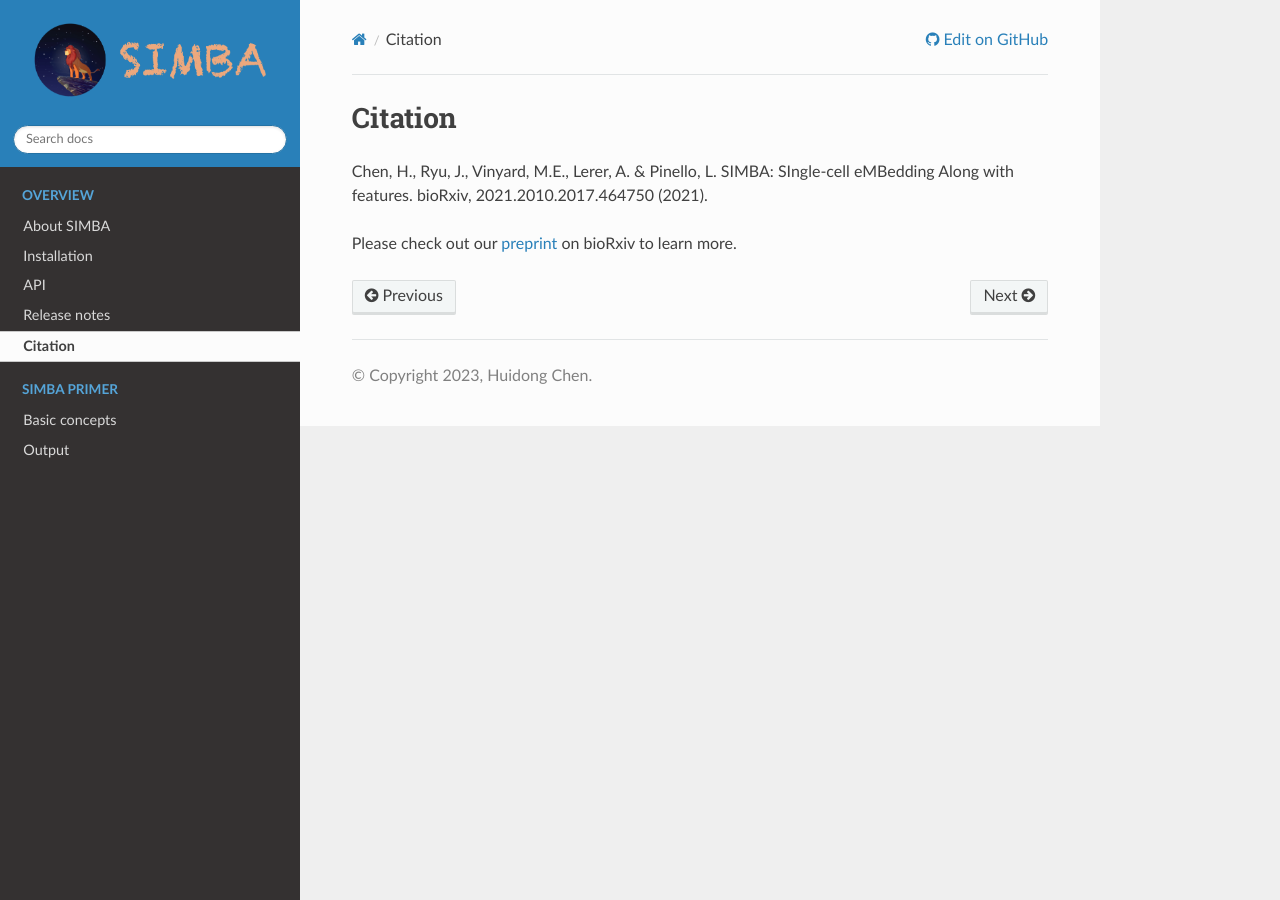
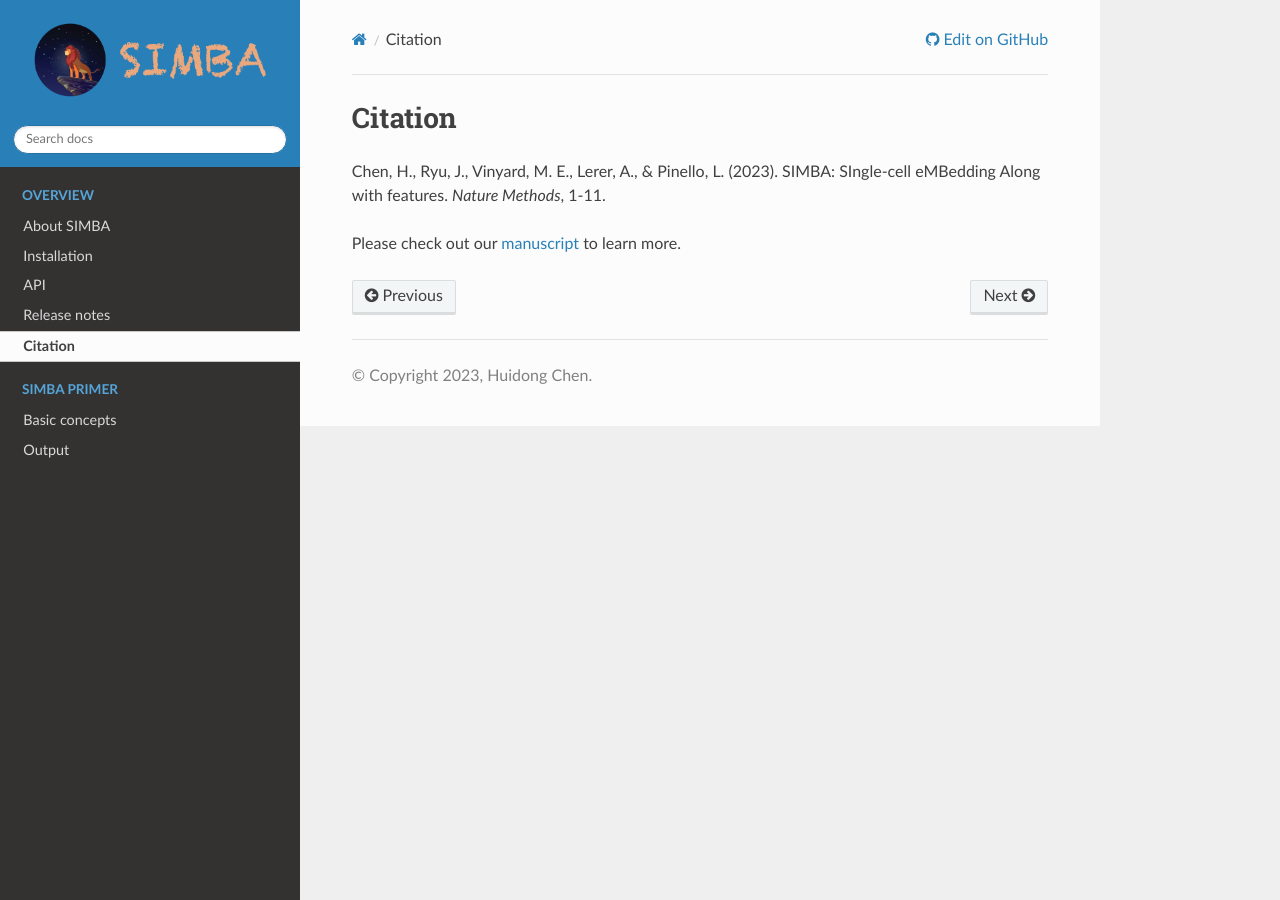
Before and after one commit to huidongchen/simba, a Sphinx documentation site: the page built from docs/source/Citation.rst, in a window 1280 px wide. Built offline with Sphinx 7.4.7 and the Read the Docs theme 2.0.0, drawn with Linux system fonts in a browser that asks for light colours; pages that are not in the unit, such as notebooks, are missing from menus.

Commit message:
update citation

```diff
--- a/docs/source/Citation.rst
+++ b/docs/source/Citation.rst
@@ -1,6 +1,6 @@
 Citation
 ========
 
-Chen, H., Ryu, J., Vinyard, M.E., Lerer, A. & Pinello, L. SIMBA: SIngle-cell eMBedding Along with features. bioRxiv, 2021.2010.2017.464750 (2021).
+Chen, H., Ryu, J., Vinyard, M. E., Lerer, A., & Pinello, L. (2023). SIMBA: SIngle-cell eMBedding Along with features. *Nature Methods*, 1-11.
 
-Please check out our `preprint <https://www.biorxiv.org/content/10.1101/2021.10.17.464750v3>`_ on bioRxiv to learn more.
+Please check out our `manuscript <https://www.nature.com/articles/s41592-023-01899-8>`_ to learn more.
```
